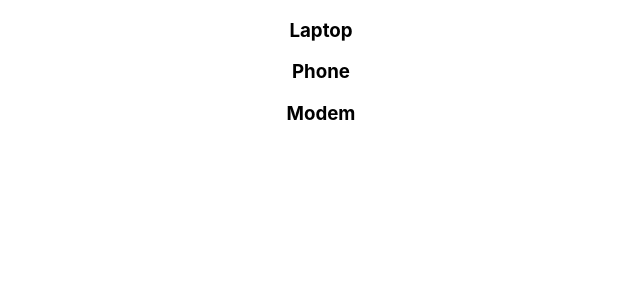
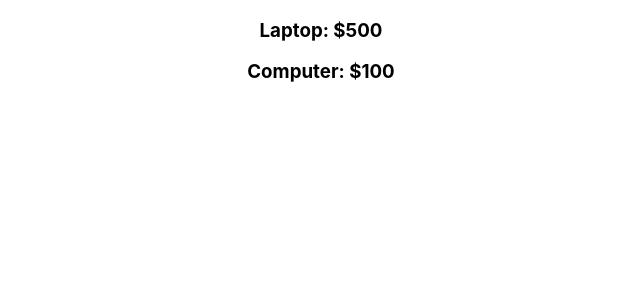
Before and after one commit to JimChristian21/React-tutorial, a React (Create React App) app in the folder myproject/: page / in a window 1280 px wide. Shown: the top 300 px of the page, without its empty margins (319-959 px from the left). Built offline with nearby package versions, Linux system fonts and the light colour scheme.

Commit message:
List Object and list key

```diff
--- a/myproject/src/components/Product.js
+++ b/myproject/src/components/Product.js
@@ -1,8 +1,9 @@
 export default function Product() {
 
-    const products = ["Laptop", "Phone", "Modem"];
+    // const products = ["Laptop", "Phone", "Modem", "Computer"];
+    const products = [{id:1,name:"Laptop", price: 500},{id:2,name:"Computer", price: 100}];
     const productList = products.map((product, i) => {
-            return <h3 key={i}>{product}</h3>
+            return <h3 key={product.id}>{product.name}: ${product.price}</h3>
         })
 
     return (
```
